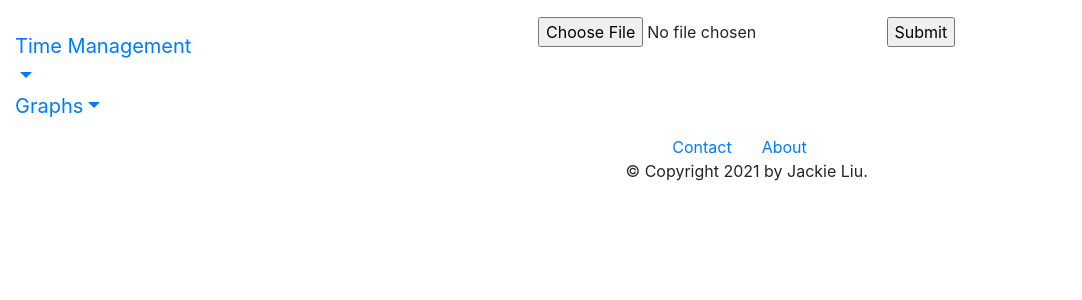
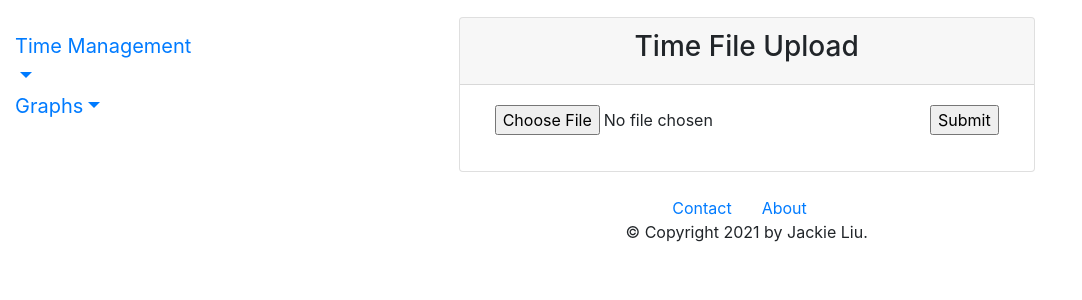
Before and after one commit to liuxinyu1979/time_keeper_webapp, a Flask app: page /time_file_upload in a window 1280 px wide. Shown: the part 71-371 px from the top of the page, without its empty margins (0-1082 px from the left). Run offline with Flask 2, Linux system fonts and the light colour scheme; the visitor is signed in with stand-in values (Sample User, id 1); parts of the project's set-up code (start-up, migrations or seed data) failed here and were passed over; some libraries are stand-ins or nearby versions.

Commit message:
file upload form in card

```diff
--- a/src/main.py
+++ b/src/main.py
@@ -1,6 +1,6 @@
 from datetime import timedelta
 from time import time
-from flask import Flask, render_template,jsonify, request
+from flask import Flask, current_app, render_template,jsonify, request
 # from timekeeperdao_ import TimeKeeperDao
 from time_management.timekeeperdao import TimeKeeperDao
 from user.user import User
@@ -16,6 +16,9 @@ app.config["MONGO_URI"] = "mongodb://localhost:27017/testtimedb"
 app.config["MONGODB_CONNECTION_TIMEOUT_MS"] = 100
 # python -c 'import secrets; print(secrets.token_hex())'
 app.config["SECRET_KEY"] = "my secret key"
+# maximum file size 20MB
+app.config['MAX_CONTENT_LENGTH'] = 1024 * 1024 * 20
+app.config['UPLOAD_EXTENSIONS'] = ['.csv']
 # relogin after 30 minutes
 app.permanent_session_lifetime = timedelta(minutes=30)
 account_mgmt = User(app)
@@ -49,14 +52,18 @@ import os
 @app.route('/time_file_upload', methods=['GET', 'POST'])
 @login_required
 def upload_time_file():
+    # we first save it to tmp, and then parse that tmp file
     if request.method == 'POST':
+        time_file_upload_success = False
         uploaded_file = request.files['file']
         upload_file_name = secure_filename(request.files['file'].filename)
-        tmpdir = tempfile.gettempdir()
-        tmp_file = os.path.join(tmpdir, upload_file_name)
-        uploaded_file.save(tmp_file)
+        file_ext = os.path.splitext(upload_file_name)[1]
         user = current_user.get_id()
-        time_file_upload_success = time_keeper_dao.update_db_by_import(tmp_file, user)
+        if file_ext in current_app.config['UPLOAD_EXTENSIONS']:
+            tmpdir = tempfile.gettempdir()
+            tmp_file = os.path.join(tmpdir, upload_file_name)
+            uploaded_file.save(tmp_file)
+            time_file_upload_success = time_keeper_dao.update_db_by_import(tmp_file, user)
 
         remaining_time = time_keeper_dao.minutes_left(user)
         return render_template("/timeFileUploadResult.html", file_name=upload_file_name, time_file_upload_success=time_file_upload_success, remaining_time=remaining_time)
--- a/src/templates/timeFileUpload.html
+++ b/src/templates/timeFileUpload.html
@@ -2,14 +2,32 @@
 {% block title %}Graphs{% endblock %}
 
 {% block content %}
-<div class="container-fluid">
-    <div class="row-fluid mt-md-n5">
-        <form action = "/time_file_upload" method = "POST" enctype = "multipart/form-data">
-        <input type = "file" name = "file" />
-        <input type = "submit"/>
-        </form>
-        <br/>
-        <br/>
-    </div>
+<link rel="stylesheet" href="https://cdnjs.cloudflare.com/ajax/libs/dropzone/5.7.1/min/dropzone.min.css">
+
+<div class="container">
+	<div class="d-flex justify-content-center h-100">
+		<div class="card" style="width: 36rem;">
+			<div class="card-header">
+				<h3>Time File Upload</h3>
+				<div class="d-flex justify-content-end social_icon">
+				</div>
+			</div>
+			<div class="card-body">
+                <form action = "/time_file_upload" method = "POST" enctype = "multipart/form-data">
+					<div class="input-group form-group justify-content-left">
+
+                        <div class="col col-4 text-left">
+                            <td><input type = "file" name = "file" accept=".csv"/></td>
+                        </div>
+                        <div class="col col-8 text-right">
+                            <td><input type = "submit"/></td>
+                        </div>
+                </form>
+			</div>
+            <!-- Temporarily abandon the drag and drop idea.  Will revisit later with the below example-->
+            <!-- https://towardsdatascience.com/how-to-build-a-drag-drop-form-with-python-javascript-f5e43433b005 -->
+		</div>
+	</div>
 </div>
+
 {% endblock %}
```
Also changed, not shown: src/time_management/timekeeperdao.py (+9 -1 lines).
